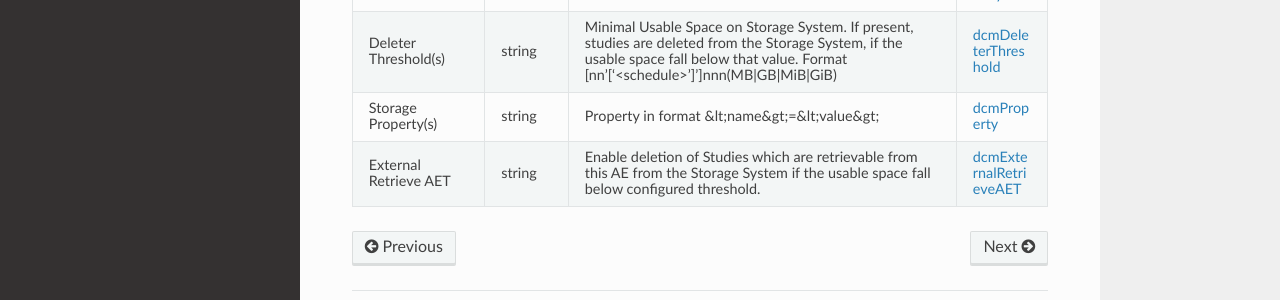
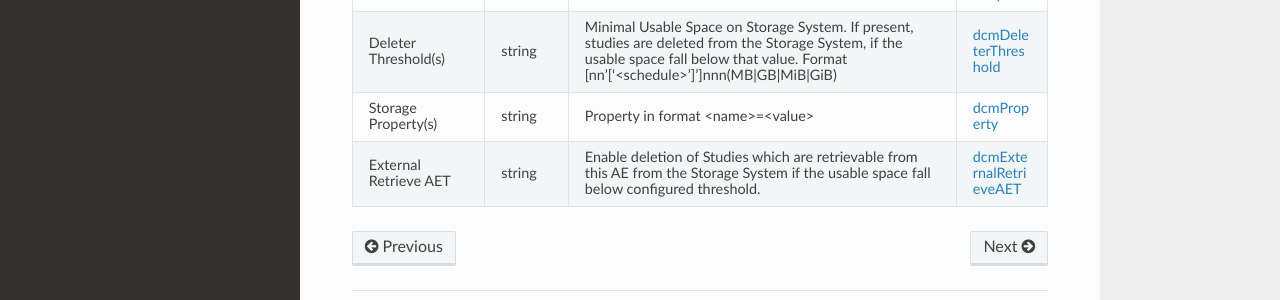
Before and after one commit to dcm4che/dcm4chee-arc-cs, a Sphinx documentation site: the page built from docs/networking/config/storage.rst, in a window 1280 px wide and 1018 px high. Shown: the part 622-922 px from the top of the window. Built offline with Sphinx 7.4.7 and the Read the Docs theme 2.0.0, drawn with Linux system fonts in a browser that asks for light colours; part of the change alters nothing that is shown.

```diff
--- a/docs/networking/config/storage.rst
+++ b/docs/networking/config/storage.rst
@@ -35,7 +35,7 @@ Storage Descriptor
     .. _dcmDeleterThreshold:
 
     dcmDeleterThreshold_"
-    "Storage Property(s)",string,"Property in format &lt;name&gt;=&lt;value&gt;","
+    "Storage Property(s)",string,"Property in format <name>=<value>","
     .. _dcmProperty:
 
     dcmProperty_"
```
